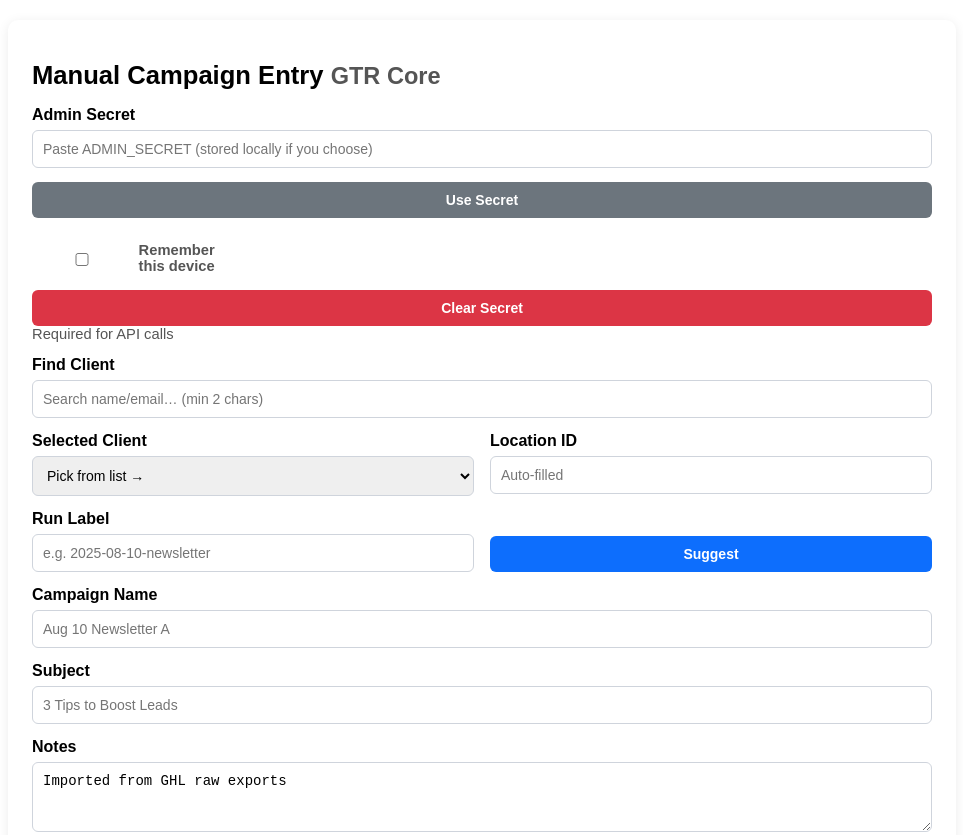
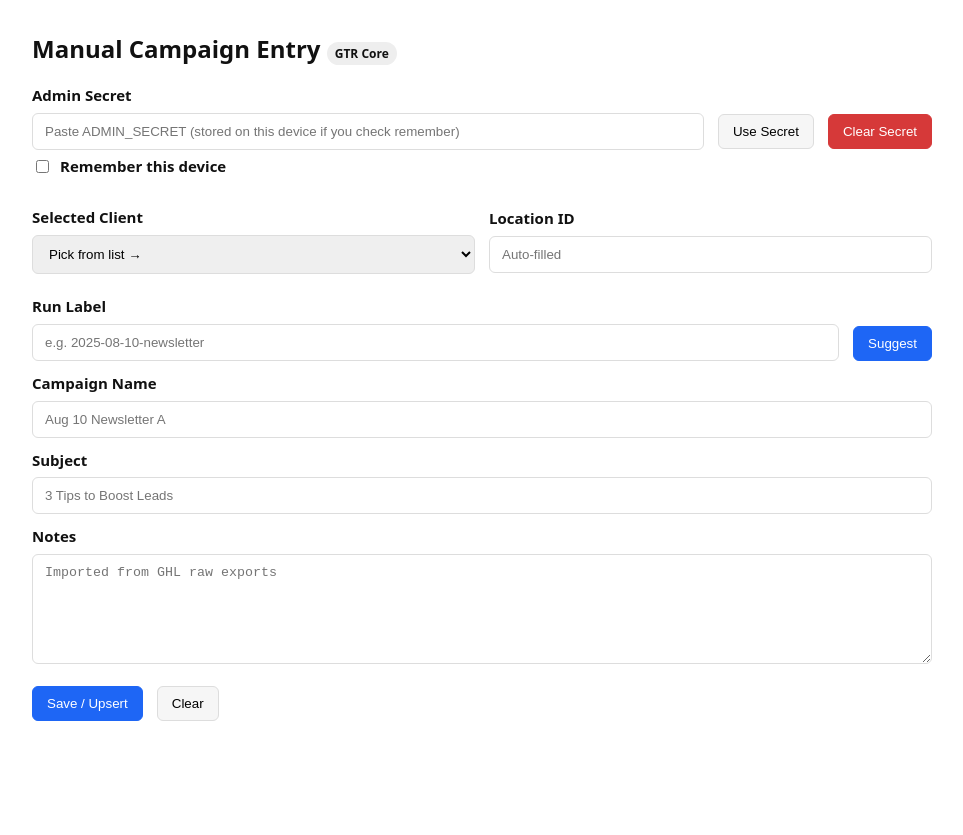
Before and after one commit to goalstoresults/gtr-cdw-campaign-admin, a plain HTML site: page index.html in a window 1280 px wide. Shown: the top 835 px of the page, without its empty margins (158-1121 px from the left). After the commit the page ends 800 px from the top, so only its background shows below. Drawn offline with Linux system fonts and the light colour scheme.

Commit message:
Update index.html

```diff
--- a/index.html
+++ b/index.html
@@ -1,262 +1,264 @@
 <!DOCTYPE html>
 <html lang="en">
 <head>
-  <meta charset="UTF-8" />
+  <meta charset="utf-8" />
   <meta name="viewport" content="width=device-width, initial-scale=1" />
-  <title>Manual Campaign Entry - GTR Core</title>
+  <title>Manual Campaign Entry 1.0 · GTR Core</title>
   <style>
-    body {
-      font-family: Arial, sans-serif;
-      background: #ffffff;
-      color: #000000;
-      margin: 0;
-      padding: 20px;
+    :root { --gap: 14px; --fg:#111; --bg:#fff; --muted:#666; --blue:#1e66f5; --red:#d63939; --green:#117e24; }
+    html,body{margin:0;padding:0;background:var(--bg);color:var(--fg);font:15px/1.45 system-ui,-apple-system,Segoe UI,Roboto,Inter,Arial,sans-serif;}
+    .wrap{max-width:900px;margin:32px auto;padding:0 18px;}
+    h1{font-size:24px;margin:0 0 18px 0}
+    .row{display:flex;gap:var(--gap);align-items:center;margin:10px 0}
+    .col{flex:1}
+    label{display:block;font-weight:600;margin:12px 0 6px}
+    input[type=text], input[type=password], textarea, select {
+      width:100%; box-sizing:border-box; padding:10px 12px; border:1px solid #ddd; border-radius:6px; outline:none;
     }
-    .container {
-      max-width: 900px;
-      margin: auto;
-      padding: 24px;
-      background: #fff;
-      border-radius: 10px;
-      box-shadow: 0 2px 12px rgba(0,0,0,0.08);
-    }
-    h1 {
-      font-size: 1.6rem;
-      margin-bottom: 16px;
-    }
-    label {
-      display: block;
-      margin-top: 14px;
-      font-weight: 600;
-    }
-    input, textarea, select, button {
-      width: 100%;
-      padding: 10px;
-      margin-top: 6px;
-      box-sizing: border-box;
-      border: 1px solid #cfd4dc;
-      border-radius: 6px;
-      font-size: 14px;
-    }
-    textarea { resize: vertical; }
-    .row {
-      display: grid;
-      grid-template-columns: 1fr 1fr;
-      gap: 16px;
-    }
-    .btns {
-      display: flex;
-      align-items: center;
-      gap: 10px;
-      margin-top: 8px;
-      flex-wrap: wrap;
-    }
-    button {
-      background: #0d6efd;
-      color: white;
-      border: none;
-      cursor: pointer;
-      border-radius: 6px;
-      font-weight: 600;
-    }
-    button:hover { background: #0b5ed7; }
-    .ghost { background: #6c757d; }
-    .ghost:hover { background: #5a6268; }
-    .danger { background: #dc3545; }
-    .danger:hover { background: #c82333; }
-    .muted { font-size: 0.92em; color: #555; }
-    .ok { color: #17803d; font-weight: 600; }
-    .err { color: #c40000; font-weight: 600; }
-    .inline { display: inline-flex; align-items: center; gap: 8px; }
+    textarea{min-height:110px; resize:vertical}
+    .btn{display:inline-flex;align-items:center;justify-content:center;gap:8px; padding:9px 14px; border-radius:6px; border:1px solid #ddd; background:#f6f6f6; cursor:pointer}
+    .btn.primary{background:var(--blue); border-color:var(--blue); color:#fff}
+    .btn.danger{background:var(--red); border-color:var(--red); color:#fff}
+    .muted{color:var(--muted); font-size:12px}
+    .ok{color:var(--green); font-weight:600}
+    .bar{display:flex;gap:var(--gap);align-items:center}
+    .grow{flex:1}
+    .pill{font-size:12px; padding:3px 8px; background:#eee; border-radius:999px; display:inline-block}
   </style>
 </head>
 <body>
+  <div class="wrap">
+    <h1>Manual Campaign Entry <span class="pill">GTR Core</span></h1>
 
-<div class="container">
-  <h1>Manual Campaign Entry <span class="muted">GTR Core</span></h1>
+    <!-- ADMIN SECRET -->
+    <label>Admin Secret</label>
+    <div class="bar">
+      <input id="secret" type="password" placeholder="Paste ADMIN_SECRET (stored on this device if you check remember)" class="grow" />
+      <button class="btn" id="useSecretBtn">Use Secret</button>
+      <button class="btn danger" id="clearSecretBtn">Clear Secret</button>
+    </div>
+    <div class="bar" style="margin-top:6px">
+      <label style="display:flex;align-items:center;gap:8px;margin:0">
+        <input type="checkbox" id="rememberSecret" /> Remember this device
+      </label>
+      <div id="secretStatus" class="muted grow"></div>
+    </div>
 
-  <!-- Admin Secret -->
-  <label for="secret">Admin Secret</label>
-  <input id="secret" type="password" placeholder="Paste ADMIN_SECRET (stored locally if you choose)" />
-  <div class="btns">
-    <button type="button" class="ghost" onclick="saveSecret()">Use Secret</button>
-    <label class="muted inline">
-      <input id="remember" type="checkbox" />
-      Remember this device
-    </label>
-    <button type="button" class="danger" onclick="clearSecret()">Clear Secret</button>
-  </div>
-  <div id="msg" class="muted">Required for API calls</div>
-
-  <!-- Client Search + Selected -->
-  <label for="clientSearch">Find Client</label>
-  <input id="clientSearch" placeholder="Search name/email… (min 2 chars)" oninput="searchClients()" />
-
-  <div class="row">
-    <div>
-      <label for="clientSelect">Selected Client</label>
+    <!-- CLIENT PICKER -->
+    <div class="row" style="margin-top:18px">
+      <div class="col">
+        <label>Selected Client</label>
         <select id="clientSelect">
           <option value="">Pick from list →</option>
         </select>
       </div>
-    <div>
-      <label for="locationId">Location ID</label>
-      <input id="locationId" readonly placeholder="Auto-filled" />
+      <div class="col">
+        <label>Location ID</label>
+        <input id="locationId" type="text" placeholder="Auto-filled" readonly />
       </div>
     </div>
 
+    <!-- RUN LABEL -->
     <div class="row">
-    <div>
-      <label for="runLabel">Run Label</label>
-      <input id="runLabel" placeholder="e.g. 2025-08-10-newsletter" />
+      <div class="col">
+        <label>Run Label</label>
+        <input id="runLabel" type="text" placeholder="e.g. 2025-08-10-newsletter" />
       </div>
-    <div style="display:flex;align-items:flex-end;">
-      <button type="button" onclick="suggestRunLabel()">Suggest</button>
+      <div style="align-self:flex-end">
+        <button class="btn primary" id="suggestBtn">Suggest</button>
       </div>
     </div>
 
-  <label for="campaignName">Campaign Name</label>
-  <input id="campaignName" placeholder="Aug 10 Newsletter A" />
+    <!-- CAMPAIGN INFO -->
+    <label>Campaign Name</label>
+    <input id="campaignName" type="text" placeholder="Aug 10 Newsletter A" />
 
-  <label for="subject">Subject</label>
-  <input id="subject" placeholder="3 Tips to Boost Leads" />
+    <label>Subject</label>
+    <input id="subject" type="text" placeholder="3 Tips to Boost Leads" />
 
-  <label for="notes">Notes</label>
-  <textarea id="notes" rows="3" placeholder="Imported from GHL raw exports">Imported from GHL raw exports</textarea>
+    <label>Notes</label>
+    <textarea id="notes" placeholder="Imported from GHL raw exports"></textarea>
 
-  <div class="btns" style="margin-top:20px;">
-    <button type="button" onclick="saveCampaign()">Save / Upsert</button>
-    <button type="button" class="ghost" onclick="clearForm()">Clear</button>
+    <div class="row" style="margin-top:16px">
+      <button class="btn primary" id="saveBtn">Save / Upsert</button>
+      <button class="btn" id="clearBtn">Clear</button>
+      <div id="saveStatus" class="muted"></div>
     </div>
   </div>
 
 <script>
-/** Set to your deployed Worker URL */
+  // === CONFIG ===
   const WORKER_BASE = 'https://gtr-cdw-campaign-admin.dennis-e64.workers.dev';
 
-/** Storage Keys for the Admin Secret */
-const SECRET_KEYS = {
-  session: 'gtr_admin_secret',
-  local:   'gtr_admin_secret_persist'
+  // === DOM ===
+  const el = {
+    secret: document.getElementById('secret'),
+    rememberSecret: document.getElementById('rememberSecret'),
+    useSecretBtn: document.getElementById('useSecretBtn'),
+    clearSecretBtn: document.getElementById('clearSecretBtn'),
+    secretStatus: document.getElementById('secretStatus'),
+
+    clientSelect: document.getElementById('clientSelect'),
+    locationId: document.getElementById('locationId'),
+
+    runLabel: document.getElementById('runLabel'),
+    suggestBtn: document.getElementById('suggestBtn'),
+
+    campaignName: document.getElementById('campaignName'),
+    subject: document.getElementById('subject'),
+    notes: document.getElementById('notes'),
+
+    saveBtn: document.getElementById('saveBtn'),
+    clearBtn: document.getElementById('clearBtn'),
+    saveStatus: document.getElementById('saveStatus'),
   };
 
-function getStoredSecret() {
-  return localStorage.getItem(SECRET_KEYS.local)
-      || sessionStorage.getItem(SECRET_KEYS.session)
+  // === SECRET PERSISTENCE ===
+  function getSecret() {
+    return sessionStorage.getItem('gtr_admin_secret')
+        || localStorage.getItem('gtr_admin_secret')
         || '';
   }
-function setStoredSecret(value, persist) {
-  localStorage.removeItem(SECRET_KEYS.local);
-  sessionStorage.removeItem(SECRET_KEYS.session);
-  if (persist) localStorage.setItem(SECRET_KEYS.local, value);
-  else sessionStorage.setItem(SECRET_KEYS.session, value);
+  function setSecret(sec, remember) {
+    sessionStorage.removeItem('gtr_admin_secret');
+    localStorage.removeItem('gtr_admin_secret');
+    if (remember) localStorage.setItem('gtr_admin_secret', sec);
+    else sessionStorage.setItem('gtr_admin_secret', sec);
   }
-function saveSecret(){
-  const val = document.getElementById('secret').value.trim();
-  const persist = document.getElementById('remember').checked;
-  const msg = document.getElementById('msg');
-  if (!val) { msg.innerHTML = '<span class="err">Paste your admin secret first.</span>'; return; }
-  setStoredSecret(val, persist);
-  msg.innerHTML = `<span class="ok">Secret saved${persist ? ' (remembered on this device).' : ' for this session.'}</span>`;
-}
-function clearSecret(){
-  localStorage.removeItem(SECRET_KEYS.local);
-  sessionStorage.removeItem(SECRET_KEYS.session);
-  document.getElementById('secret').value = '';
-  document.getElementById('msg').innerHTML = '<span class="ok">Secret cleared.</span>';
+  function showSecretStatus(msg, ok=false) {
+    el.secretStatus.textContent = msg;
+    el.secretStatus.className = ok ? 'ok' : 'muted';
   }
 
-/** Use wherever we need auth headers */
-function authHeaders() {
-  const s = getStoredSecret();
-  return { 'X-Admin-Secret': s };
+  // === LOAD CLIENTS (all) ===
+  async function loadClients() {
+    const secret = getSecret();
+    if (!secret) { showSecretStatus('Paste admin secret to load clients'); return; }
+
+    el.clientSelect.innerHTML = '<option value="">Loading…</option>';
+    try {
+      const r = await fetch(`${WORKER_BASE}/clients`, {
+        headers: { 'X-Admin-Secret': secret }
+      });
+      if (!r.ok) {
+        const t = await r.text();
+        throw new Error(`clients fetch failed: ${t}`);
       }
+      const { rows } = await r.json();
 
-/** Client search */
-let searchTimer = null;
-async function searchClients(){
-  const q = document.getElementById('clientSearch').value.trim();
-  if (searchTimer) clearTimeout(searchTimer);
-  searchTimer = setTimeout(async () => {
-    if (q.length < 2) return;
-    try {
-      const res = await fetch(`${WORKER_BASE}/api/clients?q=${encodeURIComponent(q)}`, { headers: authHeaders() });
-      if (!res.ok) throw new Error(await res.text());
-      const clients = await res.json();
-      const select = document.getElementById('clientSelect');
-      select.innerHTML = '<option value="">Pick from list →</option>';
-      clients.forEach(c => {
-        const opt = document.createElement('option');
-        opt.value = c.location_id;
-        opt.textContent = c.email ? `${c.name} (${c.email})` : c.name;
-        select.appendChild(opt);
+      // Build options
+      const opts = ['<option value="">Pick from list →</option>'];
+      rows.forEach(row => {
+        const label =
+          row.business_name?.trim() ||
+          row.full_name?.trim() ||
+          row.email?.trim() ||
+          row.location_id;
+        const extra = row.email ? ` — ${row.email}` : '';
+        opts.push(`<option value="${encodeHTML(row.location_id)}" data-name="${encodeHTML(label)}">${encodeHTML(label)}${encodeHTML(extra)}</option>`);
       });
-      select.onchange = () => {
-        document.getElementById('locationId').value = select.value || '';
-      };
+      el.clientSelect.innerHTML = opts.join('');
+      showSecretStatus(`Loaded ${rows.length} clients`, true);
     } catch (e) {
-      alert('Error searching clients: ' + e.message);
-    }
-  }, 250);
-}
-
-/** Suggest a run label */
-function suggestRunLabel(){
-  const today = new Date().toISOString().slice(0,10);
-  document.getElementById('runLabel').value = `${today}-newsletter`;
-}
-
-/** Save campaign (upsert) */
-async function saveCampaign(){
-  const payload = {
-    location_id: document.getElementById('locationId').value.trim(),
-    run_label: document.getElementById('runLabel').value.trim(),
-    campaign_name: document.getElementById('campaignName').value.trim(),
-    subject: document.getElementById('subject').value.trim(),
-    notes: document.getElementById('notes').value.trim()
-  };
-  if (!payload.location_id) return alert('Please select a client (location).');
-  if (!payload.run_label) return alert('Please provide a run label.');
-  try {
-    const res = await fetch(`${WORKER_BASE}/api/campaigns`, {
-      method: 'POST',
-      headers: { 'Content-Type': 'application/json', ...authHeaders() },
-      body: JSON.stringify(payload)
-    });
-    if (!res.ok) throw new Error(await res.text());
-    alert('Campaign saved!');
-  } catch (e) {
-    alert('Error saving campaign: ' + e.message);
+      el.clientSelect.innerHTML = '<option value="">Pick from list →</option>';
+      alert(e.message || e);
+      showSecretStatus('Failed to load clients');
     }
   }
 
-/** Clear the form */
-function clearForm(){
-  document.getElementById('clientSearch').value = '';
-  document.getElementById('clientSelect').innerHTML = '<option value="">Pick from list →</option>';
-  document.getElementById('locationId').value = '';
-  document.getElementById('runLabel').value = '';
-  document.getElementById('campaignName').value = '';
-  document.getElementById('subject').value = '';
-  document.getElementById('notes').value = 'Imported from GHL raw exports';
+  // === HELPERS ===
+  function encodeHTML(s){ return (s || '').replace(/[&<>"']/g, c => ({'&':'&amp;','<':'&lt;','>':'&gt;','"':'&quot;',"'":'&#39;'}[c])); }
+  function slug(s){ return (s||'').toLowerCase().replace(/[^a-z0-9]+/g,'-').replace(/^-+|-+$/g,''); }
+
+  // === EVENTS ===
+  el.useSecretBtn.onclick = () => {
+    const sec = el.secret.value.trim();
+    const remember = el.rememberSecret.checked;
+    if (!sec) { alert('Paste ADMIN_SECRET'); return; }
+    setSecret(sec, remember);
+    showSecretStatus('Admin secret loaded' + (remember ? ' (remembered on this device).' : '.'), true);
+    loadClients();
+  };
+  el.clearSecretBtn.onclick = () => {
+    sessionStorage.removeItem('gtr_admin_secret');
+    localStorage.removeItem('gtr_admin_secret');
+    el.secret.value = '';
+    showSecretStatus('Secret cleared');
+    el.clientSelect.innerHTML = '<option value="">Pick from list →</option>';
+    el.locationId.value = '';
+  };
+
+  // When a client is chosen → fill location_id
+  el.clientSelect.onchange = () => {
+    const loc = el.clientSelect.value || '';
+    el.locationId.value = loc;
+  };
+
+  // Suggest run label
+  el.suggestBtn.onclick = () => {
+    const d = new Date();
+    const yyyy = d.getFullYear();
+    const mm = String(d.getMonth()+1).padStart(2,'0');
+    const dd = String(d.getDate()).padStart(2,'0');
+    const base = el.campaignName.value.trim() || el.subject.value.trim() || 'newsletter';
+    el.runLabel.value = `${yyyy}-${mm}-${dd}-${slug(base)}`;
+  };
+
+  // Clear form
+  el.clearBtn.onclick = () => {
+    el.clientSelect.value = '';
+    el.locationId.value = '';
+    el.runLabel.value = '';
+    el.campaignName.value = '';
+    el.subject.value = '';
+    el.notes.value = '';
+    el.saveStatus.textContent = '';
+  };
+
+  // Save / Upsert
+  el.saveBtn.onclick = async () => {
+    const secret = getSecret();
+    if (!secret) { alert('Admin secret required'); return; }
+
+    const location_id = el.locationId.value.trim();
+    const run_label = el.runLabel.value.trim();
+    const campaign_name = el.campaignName.value.trim();
+    const subject = el.subject.value.trim();
+    const notes = el.notes.value.trim();
+
+    if (!location_id) return alert('Pick a client first');
+    if (!run_label) return alert('Run label is required');
+
+    el.saveStatus.textContent = 'Saving…';
+    try {
+      const r = await fetch(`${WORKER_BASE}/campaigns`, {
+        method: 'POST',
+        headers: {
+          'Content-Type': 'application/json',
+          'X-Admin-Secret': secret
+        },
+        body: JSON.stringify({ location_id, run_label, campaign_name, subject, notes })
+      });
+      const t = await r.text();
+      if (!r.ok) throw new Error(t || 'Save failed');
+      el.saveStatus.textContent = 'Saved ✔';
+      setTimeout(()=> el.saveStatus.textContent='', 2500);
+    } catch (e) {
+      el.saveStatus.textContent = 'Save failed';
+      alert(e.message || e);
     }
+  };
 
-/** On load, auto-apply stored secret (no need to click) */
-window.addEventListener('DOMContentLoaded', () => {
-  const sLocal = localStorage.getItem(SECRET_KEYS.local);
-  const sSession = sessionStorage.getItem(SECRET_KEYS.session);
-  const s = sLocal || sSession || '';
-  const msg = document.getElementById('msg');
-  if (s) {
-    // Fill masked and show status
-    document.getElementById('secret').value = '••••••••';
-    if (sLocal) document.getElementById('remember').checked = true;
-    msg.innerHTML = `<span class="ok">Admin secret loaded${sLocal ? ' (remembered on this device).' : ' for this session.'}</span>`;
-  } else {
-    msg.textContent = 'Required for API calls';
+  // Auto-load secret + clients on first visit if remembered
+  (function init(){
+    const sec = getSecret();
+    if (sec) {
+      el.secret.value = sec;
+      showSecretStatus('Admin secret loaded' + (localStorage.getItem('gtr_admin_secret') ? ' (remembered).' : '.'), true);
+      if (localStorage.getItem('gtr_admin_secret')) el.rememberSecret.checked = true;
+      loadClients();
     }
-});
+  })();
 </script>
-
 </body>
 </html>
```
Lines whose indentation alone changed are shown as unchanged.
